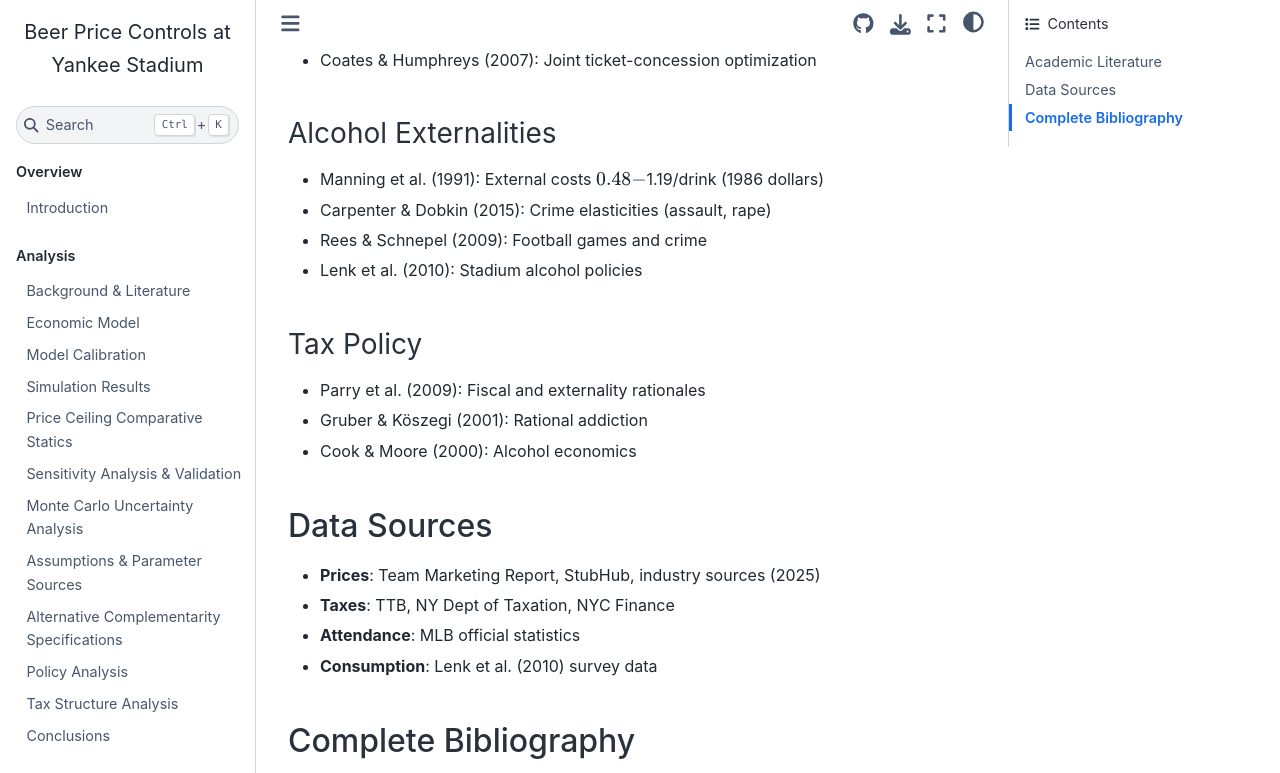
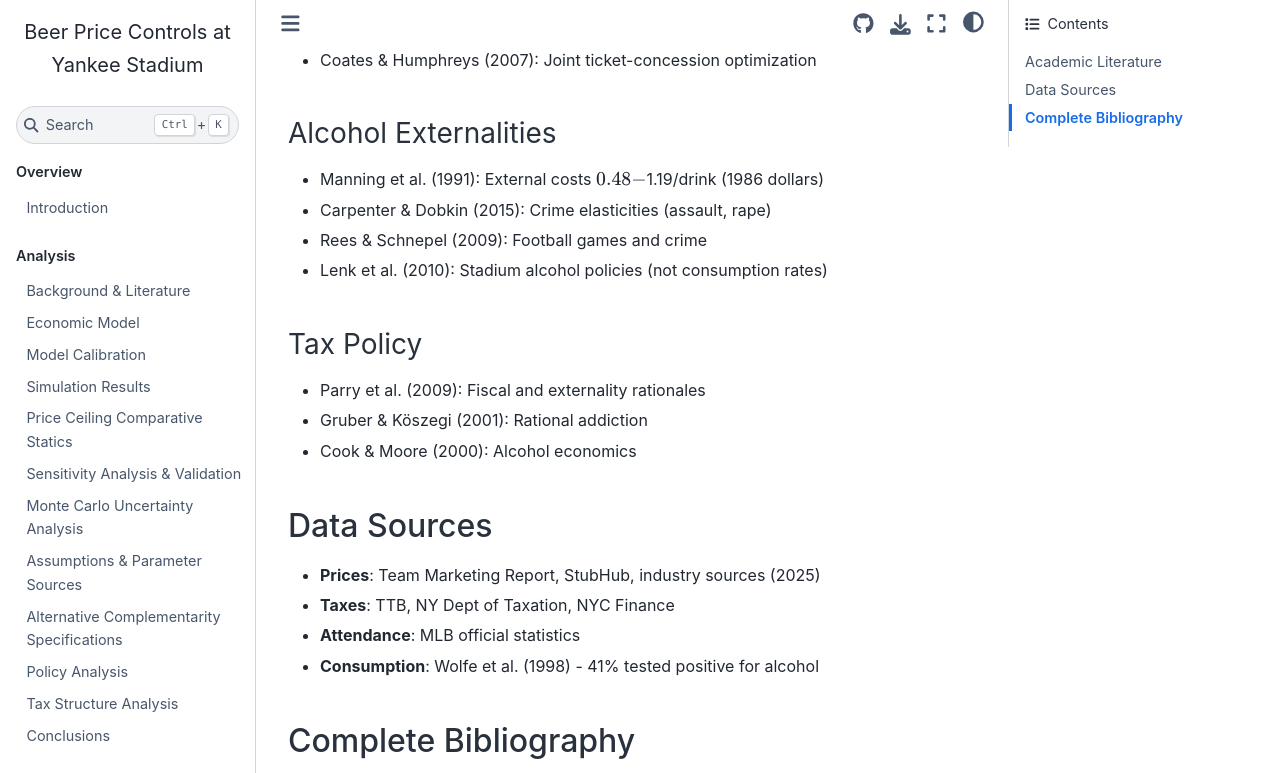
Before and after one commit to MaxGhenis/yankee-stadium-beer-price-controls, a Jupyter Book: the page built from docs/references_page.md, in a window 1280 px wide and 900 px high, scrolled down 424 px, cut to the strip 0-773 px from the top of the window. Built offline with Jupyter Book 1.0.4 settings and Sphinx 7.4.7 and the Sphinx Book theme 1.1.4, drawn with Linux system fonts in a browser that asks for light colours.

Commit message:
Fix all remaining Lenk → Wolfe citations for consumption data
- calibration.md: 40% drinker share now cites Wolfe et al. 1998
- executive_summary.md: Consumption data source corrected
- monte_carlo.ipynb: Parameter comment updated
- sensitivity.ipynb: Literature sources corrected
- references_page.md: Clarified Lenk is for policies, Wolfe for consumption
- templates/executive_summary.md.tpl: Template updated

All consumption rate citations now correctly reference Wolfe et al. (1998)
who found 41% of male spectators tested positive for alcohol.

🤖 Generated with [Claude Code](https://claude.com/claude-code)

Co-Authored-By: Claude Opus 4.5 <noreply@anthropic.com>

```diff
--- a/docs/references_page.md
+++ b/docs/references_page.md
@@ -16,7 +16,7 @@ Key papers cited in this analysis:
 - Manning et al. (1991): External costs $0.48-$1.19/drink (1986 dollars)
 - Carpenter & Dobkin (2015): Crime elasticities (assault, rape)
 - Rees & Schnepel (2009): Football games and crime
-- Lenk et al. (2010): Stadium alcohol policies
+- Lenk et al. (2010): Stadium alcohol policies (not consumption rates)
 
 ### Tax Policy
 - Parry et al. (2009): Fiscal and externality rationales
@@ -28,7 +28,7 @@ Key papers cited in this analysis:
 - **Prices**: Team Marketing Report, StubHub, industry sources (2025)
 - **Taxes**: TTB, NY Dept of Taxation, NYC Finance
 - **Attendance**: MLB official statistics
-- **Consumption**: Lenk et al. (2010) survey data
+- **Consumption**: Wolfe et al. (1998) - 41% tested positive for alcohol
 
 ## Complete Bibliography
 
```
Also changed, not shown: docs/calibration.md (+1 -1 lines), docs/executive_summary.md (+1 -1 lines), docs/monte_carlo.ipynb, docs/sensitivity.ipynb, 1 other file.
